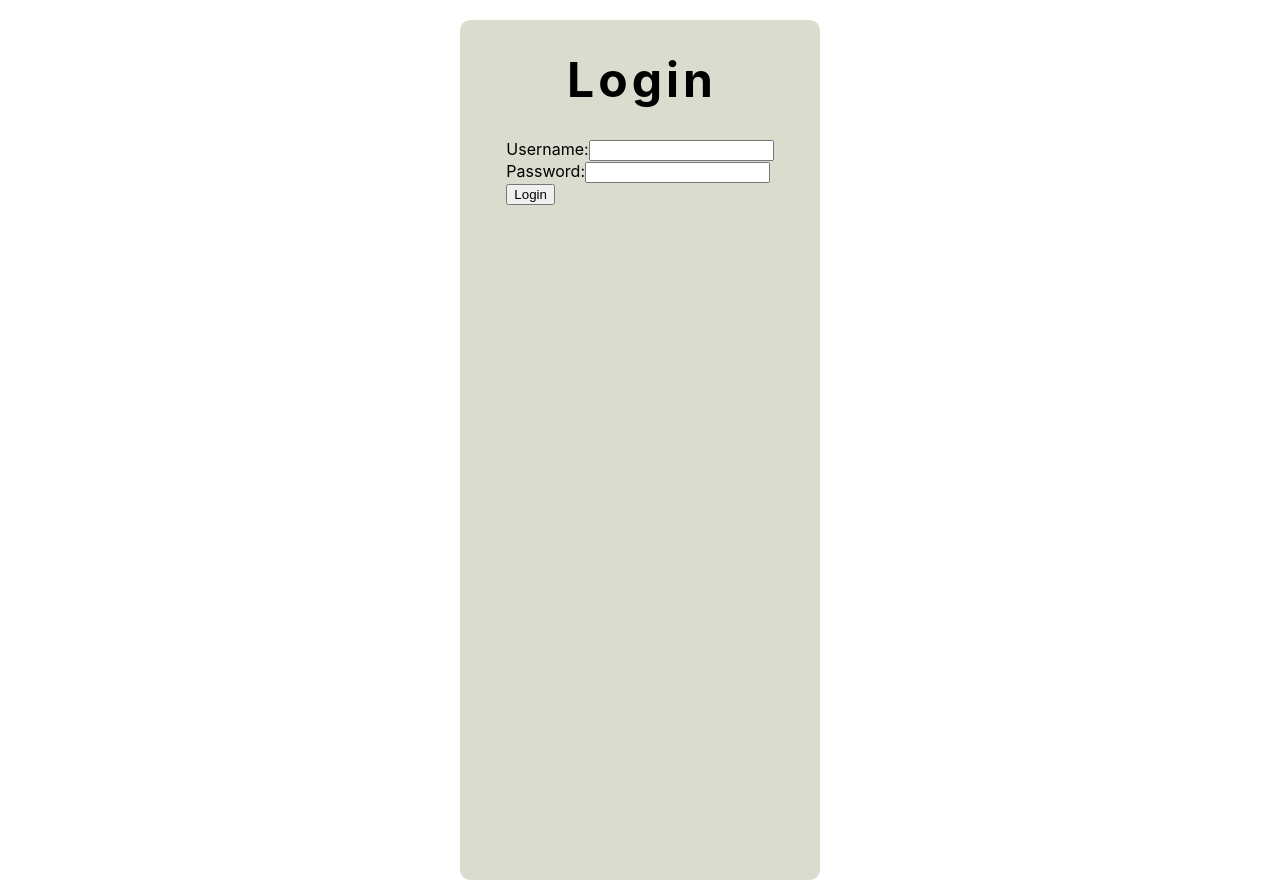
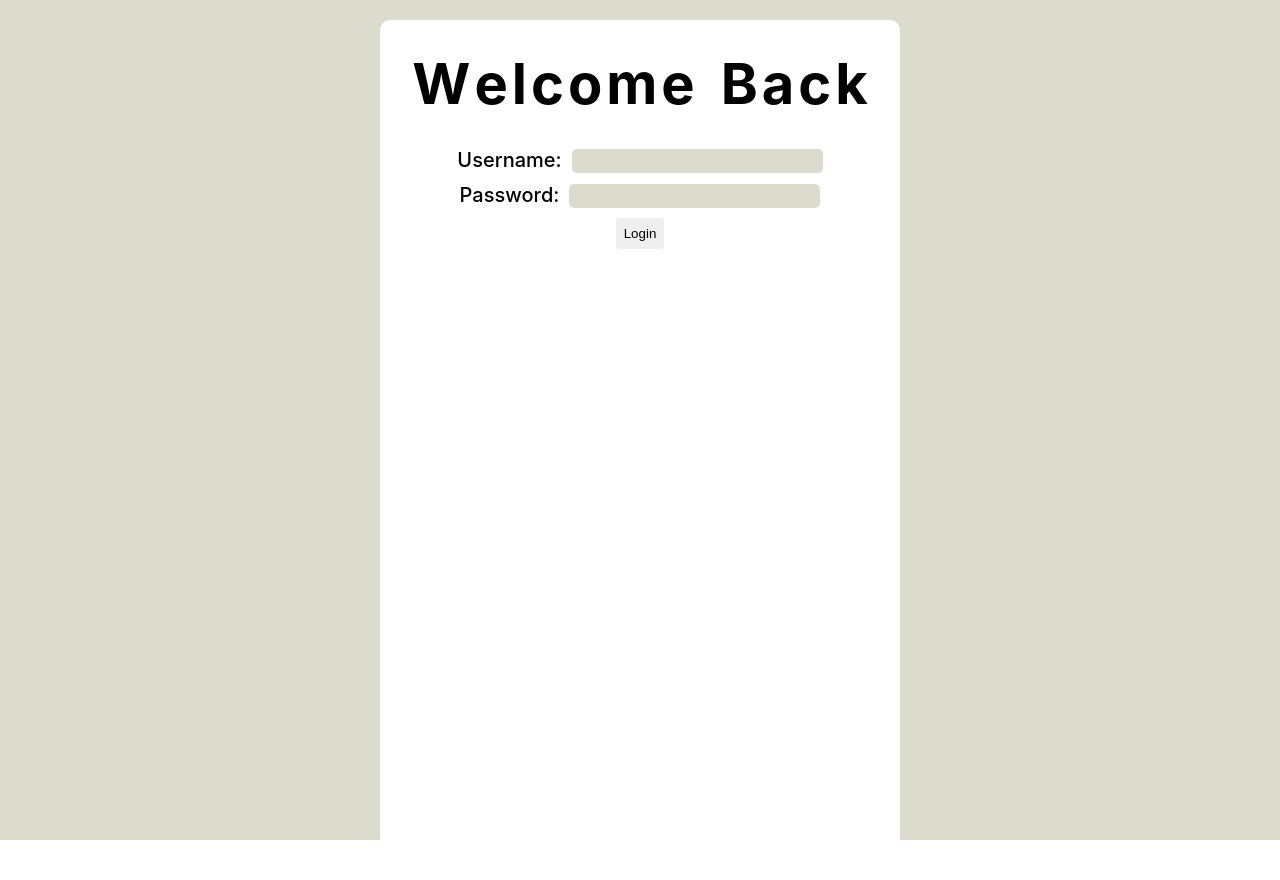
Before and after one commit to night-pianist/GroceryHaul, a React (Create React App) app: page / in a window 1280 px wide. Built offline with nearby package versions, Linux system fonts and the light colour scheme.

Commit message:
styled most of login

```diff
--- a/src/components/Login.tsx
+++ b/src/components/Login.tsx
@@ -26,16 +26,29 @@ const Login: React.FC = () => {
             <div className="login-card">
                 <h2 className="title">
                     <div className="text">
-                        <span className="letter">L</span>
+                        {/* <span className="letter">L</span>
                         <span className="letter">o</span>
                         <span className="letter">g</span>
                         <span className="letter">i</span>
-                        <span className="letter">n</span>
+                        <span className="letter">n</span> */}
+                        <span className="letter">W</span>
+                        <span className="letter">e</span>
+                        <span className="letter">l</span>
+                        <span className="letter">c</span>
+                        <span className="letter">o</span>
+                        <span className="letter">m</span>
+                        <span className= "letter" id="letter-before-space">e</span>
+                        <span className="letter"> </span>
+                        <span className="letter">B</span>
+                        <span className="letter">a</span>
+                        <span className="letter">c</span>
+                        <span className="letter">k</span>
                     </div>
                 </h2>
                 {error && <p style={{ color: 'red' }}>{error}</p>}
                 <form onSubmit={handleSubmit}>
-                    <div>
+                    <div className="user-input">
+                        <div className="username">
                             <label className="subtitle">Username:</label>
                             <input
                                 type="text"
@@ -44,7 +57,7 @@ const Login: React.FC = () => {
                                 required
                             />
                         </div>
-                    <div>
+                        <div className="password">
                             <label className="subtitle">Password:</label>
                             <input
                                 type="password"
@@ -54,6 +67,7 @@ const Login: React.FC = () => {
                             />
                         </div>
                         <button className="login-btn" type="submit">Login</button>
+                    </div>
                 </form>
             </div>
         </div>
--- a/src/styles/Login.css
+++ b/src/styles/Login.css
@@ -4,6 +4,7 @@
     display: flex;
     justify-content: center;
     padding: 20px;
+    background-color: #dbdbce;
     /* align-items: center; */
 }
 
@@ -11,8 +12,7 @@
     display: flex;
     flex-direction: column; /* arrange children vertically */
     align-items: center; /* center children vertically */
-    /* justify-content: center; */
-    background-color: #dbdbce;
+    background-color: white; /* PLACEHOLDER -> make the background a lined paper later */
     border-radius: 10px;
     padding: 30px;
     min-width: 300px;
@@ -28,7 +28,14 @@ h2 {
 
 .title {
     display: block;
-    font-size: 3em;
+    font-size: 3.5em;
+    /* justify-content: center; FIX: need to get it displayed in center when screen shrinks
+    flex-direction: column;
+    align-items: center; */
+}
+
+#letter-before-space {
+    padding-right: 20px;
 }
 
 /* title animation */
@@ -36,11 +43,12 @@ h2 {
     from {
         opacity: 0;
         transform: translateX(-350%);
-
+        /* transform: translateY(-100%); */
     }
     to {
         opacity: 1;
         transform: translateX(0);
+        /* transform: translateY(0); */
     }
   }
 
@@ -50,13 +58,50 @@ h2 {
     opacity: 0;
     animation: flyInFadeIn 0.4s forwards;
     line-height: 1;
-    /* vertical-align: middle; */
   }
 
-  .letter:nth-child(1) { animation-delay: 0.15s; }
-  .letter:nth-child(2) { animation-delay: 0.30s; }
-  .letter:nth-child(3) { animation-delay: 0.45s; }
-  .letter:nth-child(4) { animation-delay: 0.60s; }
-  .letter:nth-child(5) { animation-delay: 0.75s; }
+  .letter:nth-child(1) { animation-delay: 0.1s; }
+  .letter:nth-child(2) { animation-delay: 0.2s; }
+  .letter:nth-child(3) { animation-delay: 0.3s; }
+  .letter:nth-child(4) { animation-delay: 0.4s; }
+  .letter:nth-child(5) { animation-delay: 0.5s; }
+  .letter:nth-child(6) { animation-delay: 0.6s; }
+  .letter:nth-child(7) { animation-delay: 0.7s; }
+  .letter:nth-child(8) { animation-delay: 0.8s; }
+  .letter:nth-child(9) { animation-delay: 0.9s; }
+  .letter:nth-child(10) { animation-delay: 1.0s; }
+  .letter:nth-child(11) { animation-delay: 1.1s; }
+  .letter:nth-child(12) { animation-delay: 1.2s; }
 
-/* TEXTBOX STYLING */
+/* USER INPUT STYLING */
+.user-input {
+    display: inline-flex;
+    flex-direction: column;
+    align-items: center;
+    justify-content: center;
+}
+
+.username, .password {
+    padding-bottom: 10px;
+}
+
+.subtitle {
+    font-size: 1.25em;
+    padding-right: 10px;
+    font-weight: 500;
+}
+
+/* textbox styling */
+input {
+    border: none;
+    border-radius: 5px;
+    font-size: 1.20em;
+    background-color: #dbdbce; /* PLACEHOLDER */
+}
+
+/* BUTTON */
+.login-btn {
+    border-radius: 3px;
+    border: none;
+    padding: 8px;
+}
```
Lines whose indentation alone changed are shown as unchanged.
